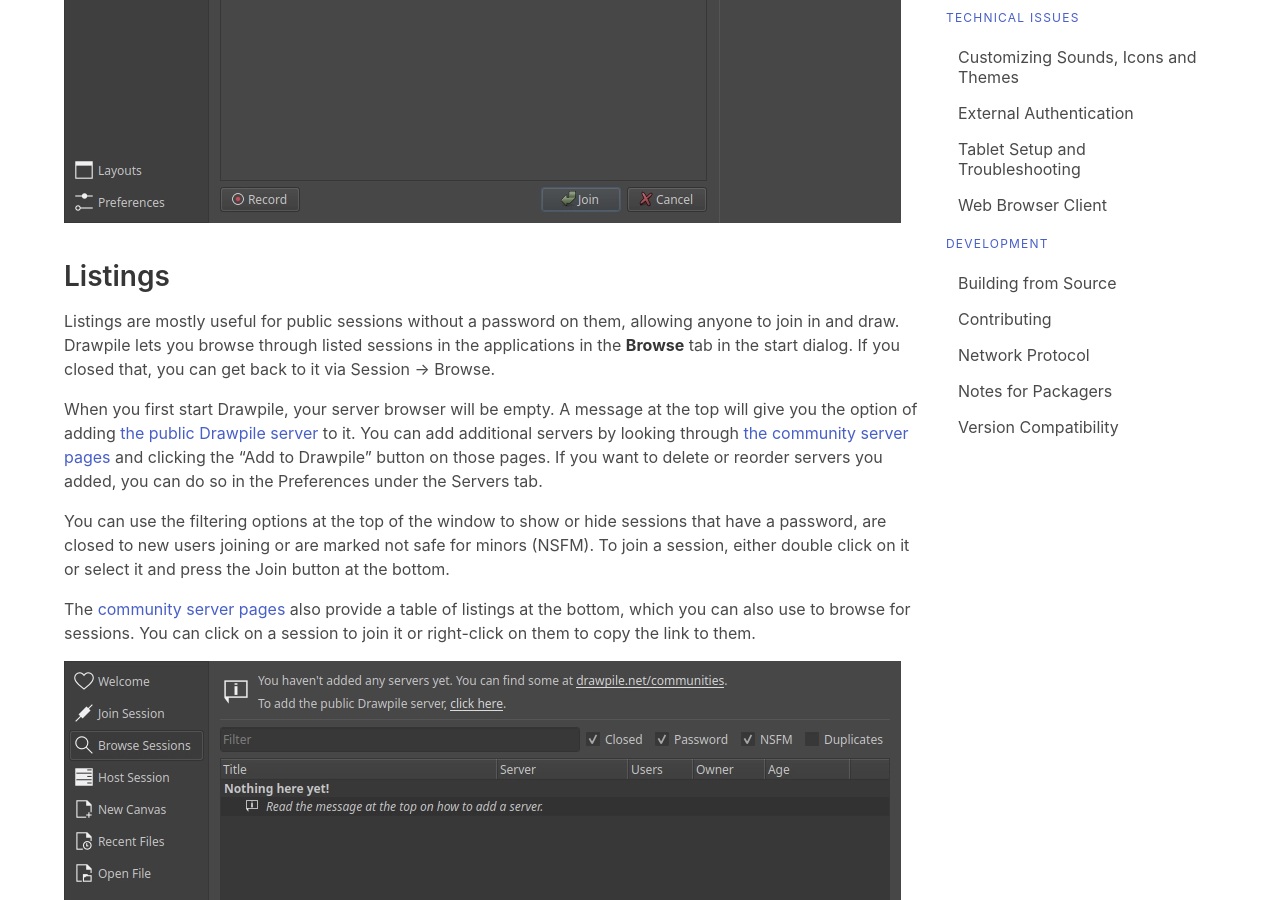
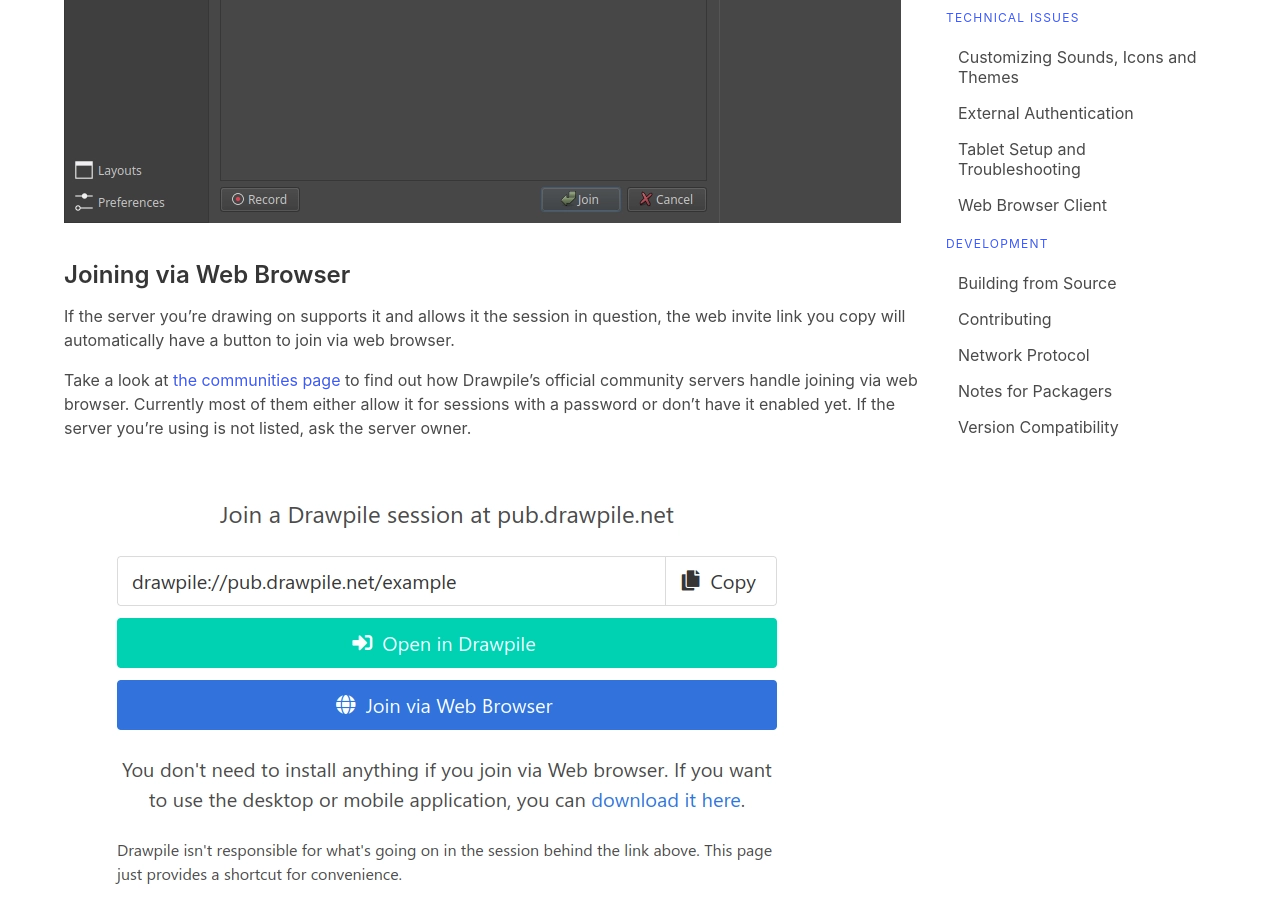
Before and after one commit to drawpile/drawpile.github.io, a Jekyll site: the page built from help/common/joining.markdown, in a window 1280 px wide and 900 px high, scrolled down 811 px. Built offline with Jekyll 4.4.1, drawn with Linux system fonts in a browser that asks for light colours.

Commit message:
Document joining via web browser

```diff
--- a/help/common/joining.markdown
+++ b/help/common/joining.markdown
@@ -19,6 +19,14 @@
 
 ![Join page]({{ "/assets/img/help/joindialog.webp" | relative_url }})
 
+### Joining via Web Browser
+
+If the server you're drawing on supports it and allows it the session in question, the web invite link you copy will automatically have a button to join via web browser.
+
+Take a look at [the communities page](https://drawpile.net/communities/) to find out how Drawpile's official community servers handle joining via web browser. Currently most of them either allow it for sessions with a password or don't have it enabled yet. If the server you're using is not listed, ask the server owner.
+
+![Invite page with web browser join button]({{ "/assets/img/help/webinvite.webp" | relative_url }})
+
 ## Listings
 
 Listings are mostly useful for public sessions without a password on them, allowing anyone to join in and draw. Drawpile lets you browse through listed sessions in the applications in the **Browse** tab in the start dialog. If you closed that, you can get back to it via Session → Browse.
```
Also changed, not shown: assets/img/help/webinvite.webp (added).
